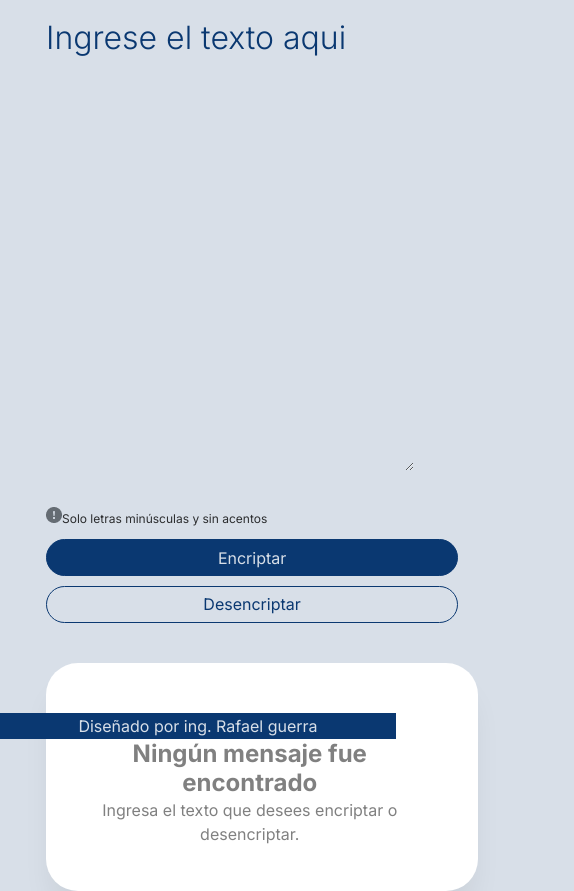
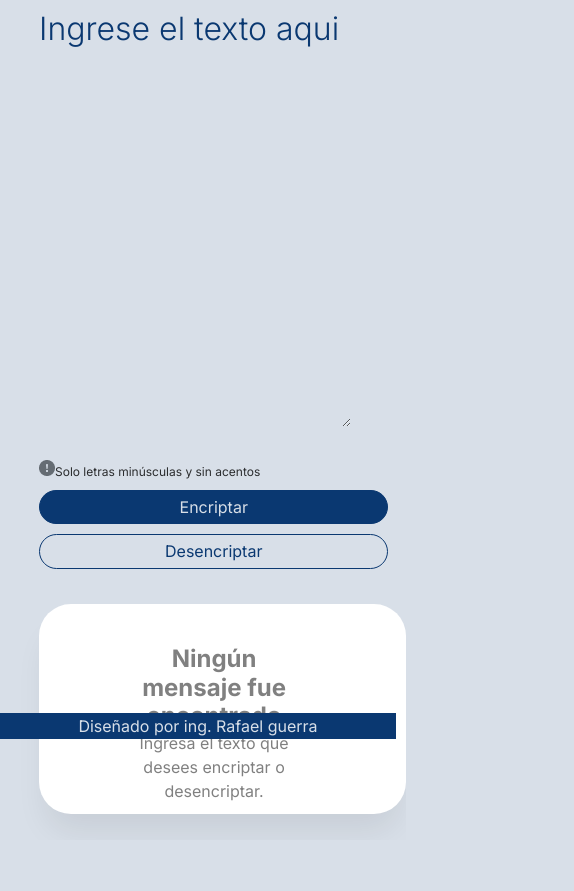
Before and after one commit to RafaelGV98/Encriptador, a plain HTML site: page index.html in a window 390 px wide. Shown: the part 105-996 px from the top of the page, 574 px wide, since content can reach past the window. After the commit the page ends 945 px from the top, so only its background shows below. Drawn offline with Linux system fonts and the light colour scheme.

Commit message:
ultimo ajuste del encriptador

```diff
--- a/index.html
+++ b/index.html
@@ -44,14 +44,9 @@
 
 
         </main>
-
-        <section><
-
-            <footer class="footer">
-             <p>Diseñado por ing. Rafael guerra</p>
-            </footer>
-
-        </section>
+        <footer class="footer">
+                 <p>Diseñado por ing. Rafael guerra</p>
+        </footer>
 
         <script src="app.js"></script>
     </body>
--- a/style.css
+++ b/style.css
@@ -8,14 +8,15 @@
     padding: 0;
 
 
+
 }
 
 body{
-    position: relative;
     width: 100vw;
     height: 100vh;
     background:#D8DFE8;
-    padding-bottom: 50px;
+    box-sizing: border-box;
+
 
 
 }
@@ -246,6 +247,7 @@ body{
     body{
         display: flex;
         flex-direction: row;
+        width: 100%;
     }
 
     .area__texto{
@@ -259,9 +261,11 @@ body{
         width: 80%;
         left: 5%;
         top: 67%;
+
     }
     .informacion p{
         font-size: 16px;
+
     }
     .botones{
         width: 80%;
@@ -292,8 +296,10 @@ body{
 
     .mensaje_encriptado{
 
-        width: 100%;
-        top: 15%;
+        width: auto;
+        top: 2%;
+        left: 15%
+
     }
 
     .encriptado img{
@@ -306,7 +312,7 @@ body{
 @media (max-width: 400px){
 
     body{
-        padding: 35px;
+        width: auto;
     }
 
     .area__texto{
```
